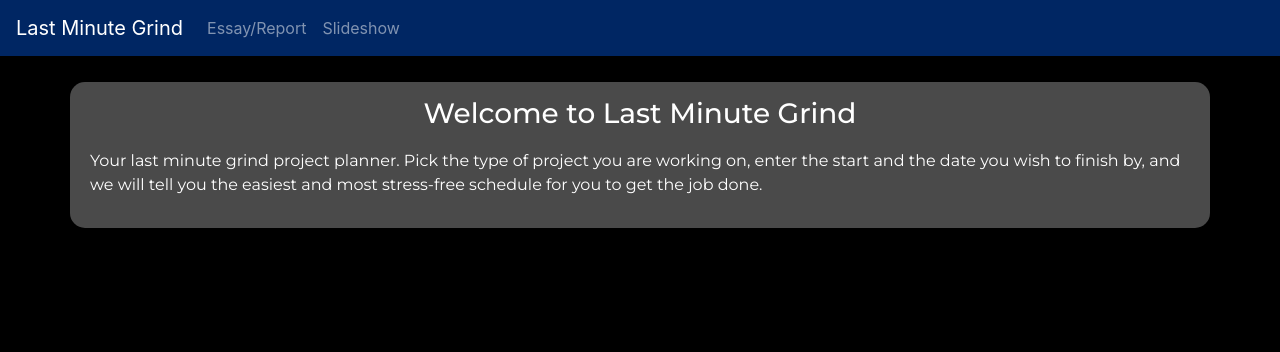
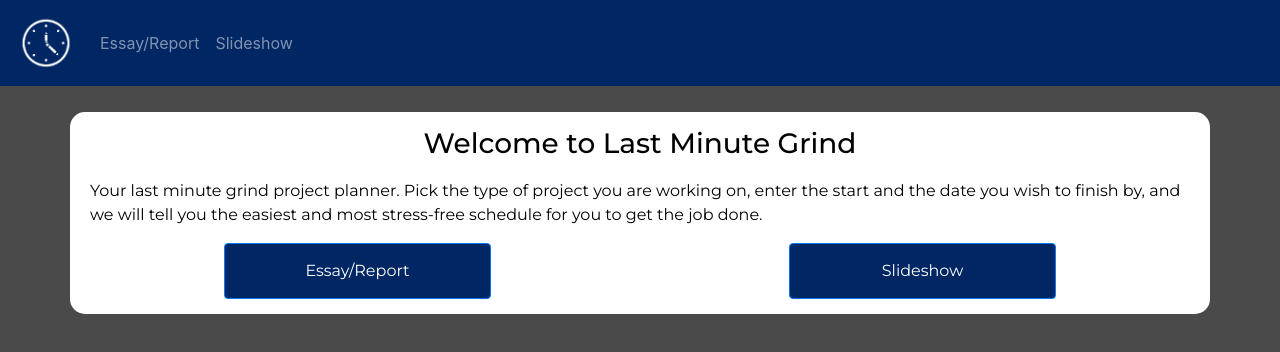
Before and after one commit to danindugit/LastMinuteGrind, a plain HTML site: page public/index.html in a window 1280 px wide. Drawn offline with nearby package versions, Linux system fonts and the light colour scheme; some packages are replaced by stand-ins of ours.

Commit message:
nav logo and option btns

```diff
--- a/public/index.html
+++ b/public/index.html
@@ -30,7 +30,9 @@ Name: Danindu Marasinghe
     </head>
 
     <nav class="navbar navbar-expand-lg navbar-dark bg-dark">
-        <a class="navbar-brand" href="index.html">Last Minute Grind</a>
+        <a class="navbar-brand" href="index.html">
+            <img src="images/logo-white.png">
+        </a>
         <button class="navbar-toggler" type="button" data-toggle="collapse" data-target="#navbarNavDropdown" aria-controls="navbarNavDropdown" aria-expanded="false" aria-label="Toggle navigation">
         <span class="navbar-toggler-icon"></span>
         </button>
@@ -64,6 +66,7 @@ Name: Danindu Marasinghe
             <div class="row">
                 <div class="col"></div>
                 <div class="col-12 content">
+                    <!--Intro paragraph-->
                     <h3 class="text-center">Welcome to Last Minute Grind</h3>
                     <p class="text-left">
                         Your last minute grind project planner.
@@ -71,6 +74,15 @@ Name: Danindu Marasinghe
                         and the date you wish to finish by, and we will tell you the easiest
                         and most stress-free schedule for you to get the job done.
                     </p>
+                    <!--option buttons-->
+                    <div class="row">
+                        <div class="col">
+                            <a class="btn btn-primary btn-option" href="#" role="button">Essay/Report</a>
+                        </div>
+                        <div class="col">
+                            <a class="btn btn-primary btn-option" href="#" role="button">Slideshow</a>
+                        </div>
+                    </div>
                 </div>
                 <div class="col"></div>
             </div>
--- a/public/style.css
+++ b/public/style.css
@@ -2,16 +2,19 @@
 .bg-dark {
     background-color: #002663 !important;
 }
+nav img{
+    width: 60px;
+}
 
 /*body*/
 body {
-    background-color: black;
+    background-color: #4a4a4a;
 }
 .col-12.content{
-    background-color: #4a4a4a;
+    background-color: white;
     margin-top: 25px;
     border-radius: 15px;
-    color: white;
+    color: black;
     padding-top: 15px;
     padding-bottom: 15px;
     padding-right: 20px;
@@ -21,3 +24,15 @@ body {
 h3{
     margin-bottom: 18px;
 }
+
+.btn{
+    background-color: #002663;
+}
+.btn-option{
+    display: block;
+    margin-left: auto;
+    margin-right: auto;
+    width: 50%;
+    padding-top: 15px;
+    padding-bottom: 15px;
+}
```
Also changed, not shown: public/images/logo-white.png (added).
